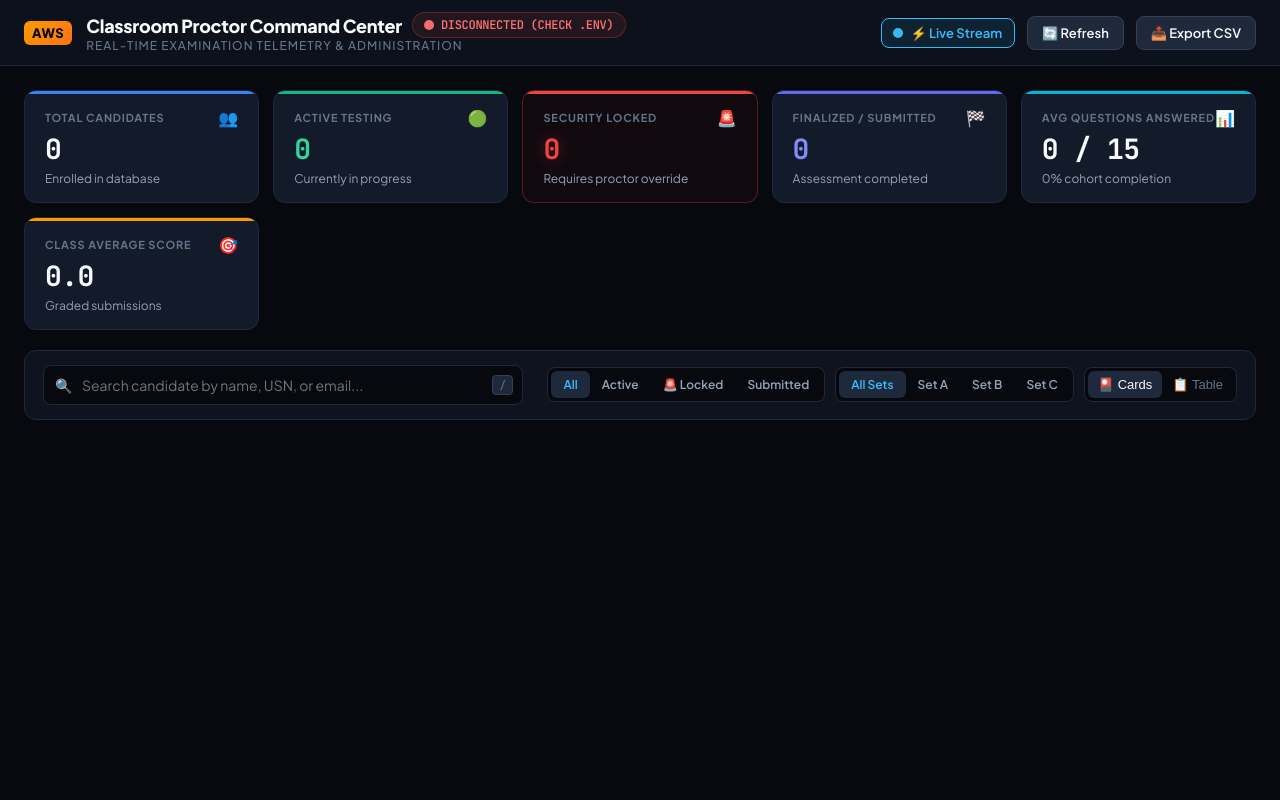
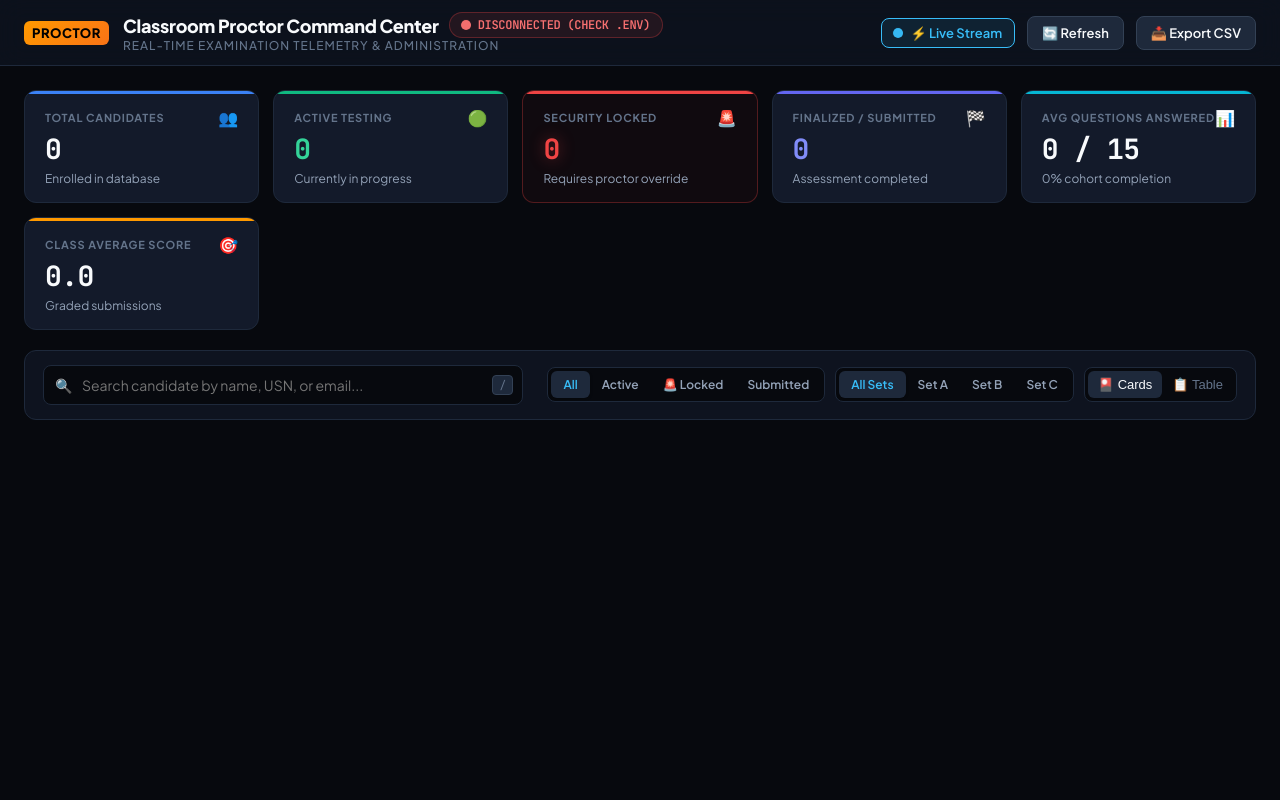
Before and after one commit to Hellf0rg0d/aws-recruitement, a FastAPI app: page / in a window 1280 px wide. Run offline with FastAPI, Linux system fonts and the light colour scheme.

Commit message:
chore(branding): sanitize references and make platform generic
- Make branding and titles generic across server, UI, command center, and scripts
- Replace org-specific titles, headers, and UI badges with neutral terms
- Make keepalive URL and Render service name configurable
- Update README with comprehensive open-source contributor instructions

```diff
--- a/command_center.py
+++ b/command_center.py
@@ -47,7 +47,9 @@ def resolve_database_url(url: str) -> str:
         if match:
             user, pwd, ref, db = match.groups()
             pooler_user = f"{user}.{ref}"
-            return f"postgresql://{pooler_user}:{pwd}@aws-0-ap-southeast-1.pooler.supabase.com:5432/{db}"
+            return f"postgresql://{pooler_user}:{pwd}@aws-0-ap-southeast-1.pooler.supabase.com:6543/{db}"
+    if "pooler.supabase.com:5432" in url:
+        url = url.replace("pooler.supabase.com:5432", "pooler.supabase.com:6543")
     return url
 
 # Load challenges configuration for scoring & audit
@@ -89,7 +91,7 @@ async def lifespan(app: FastAPI):
         logger.info("[DATABASE] Supabase PostgreSQL pool closed.")
 
 app = FastAPI(
-    title="AWS Student Builder Group — Proctoring Command Center",
+    title="Assessment Proctoring — Command Center",
     description="Real-time live classroom proctoring, candidate tracking, and security administration console.",
     version="1.0.0",
     lifespan=lifespan
@@ -159,7 +161,7 @@ async def health_check():
             logger.error(f"Health ping error: {e}")
     return {
         "status": "healthy" if connected else "degraded",
-        "service": "AWS Classroom Proctor Command Center",
+        "service": "Classroom Proctor Command Center",
         "database_connected": connected,
         "database_latency_ms": latency_ms,
         "active_pool": bool(DB_POOL)
@@ -619,7 +621,7 @@ async def serve_dashboard():
 if __name__ == "__main__":
     port = int(os.environ.get("COMMAND_CENTER_PORT", 8090))
     print(f"\n" + "="*70)
-    print(f"🚀 AWS CLASSROOM PROCTOR COMMAND CENTER")
+    print(f"🚀 CLASSROOM PROCTOR COMMAND CENTER")
     print(f"📡 Real-Time Live Mission Control is running at:")
     print(f"👉 http://localhost:{port}")
     print(f"="*70 + "\n")
--- a/index.html
+++ b/index.html
@@ -6,7 +6,7 @@
     <meta http-equiv="Cache-Control" content="no-cache, no-store, must-revalidate">
     <meta http-equiv="Pragma" content="no-cache">
     <meta http-equiv="Expires" content="0">
-    <title>AWS Student Builder Group — Technical Recruitment Test</title>
+    <title>Assessment Portal — Technical Recruitment Test</title>
     <style>
         * { box-sizing: border-box; }
 
@@ -429,7 +429,7 @@
 <div class="container">
     <div class="header">
         <div style="display: flex; align-items: center; justify-content: center; gap: 10px; flex-wrap: wrap; margin-bottom: 8px;">
-            <span class="badge" id="challengeBadge">AWS Student Builder Group</span>
+            <span class="badge" id="challengeBadge">Assessment Portal</span>
             <span id="activeSetPill" style="background: linear-gradient(135deg, #059669, #10b981); color: white; padding: 6px 16px; border-radius: 20px; font-size: 13.5px; font-weight: 800; letter-spacing: 0.5px; box-shadow: 0 4px 10px rgba(16, 185, 129, 0.25); display: inline-flex; align-items: center; gap: 6px;">
                 🎯 CURRENT SET: <strong id="activeSetName" style="font-size: 15px; text-decoration: underline;">SET A</strong>
             </span>
@@ -1905,7 +1905,7 @@
             if (detailsSetBadgeEl) detailsSetBadgeEl.innerText = setLabel;
 
             const badgeEl = document.getElementById('challengeBadge');
-            if (badgeEl) badgeEl.innerText = `${setLabel} • AWS Student Builder Group`;
+            if (badgeEl) badgeEl.innerText = `${setLabel} • Assessment Portal`;
 
             const mainTitleEl = document.getElementById('mainTitle');
             if (mainTitleEl) mainTitleEl.innerText = `Technical Recruitment Test — ${setLabel}`;
--- a/render.yaml
+++ b/render.yaml
@@ -1,6 +1,6 @@
 services:
   - type: web
-    name: aws-recruitment-test
+    name: proctoring-assessment-portal
     runtime: python
     plan: free
     region: singapore
--- a/requirements.txt
+++ b/requirements.txt
@@ -1,4 +1,4 @@
-# AWS Student Builder Group Assessment Platform
+# Assessment & Proctoring Platform
 fastapi>=0.100.0
 uvicorn[standard]>=0.23.0
 httpx>=0.24.0
--- a/scripts/view_telemetry_logs.py
+++ b/scripts/view_telemetry_logs.py
@@ -1,6 +1,6 @@
 #!/usr/bin/env python3
 """
-AWS Student Builder Group Recruitment Test — Telemetry & Audit Inspector
+Assessment & Proctoring Portal — Telemetry & Audit Inspector
 Parses JSON session audit logs or exported spreadsheets using the Python standard library.
 """
 import sys
@@ -192,7 +192,7 @@ def inspect_json(json_path):
 
     if isinstance(data, list):
         print("=" * 80)
-        print(f"AWS RECRUITMENT TEST DATABASE ({os.path.basename(json_path)})")
+        print(f"ASSESSMENT TEST DATABASE ({os.path.basename(json_path)})")
         print("=" * 80)
         print(f"Total Submissions Recorded: {len(data)}")
         if not data:
--- a/supabase_schema.sql
+++ b/supabase_schema.sql
@@ -1,5 +1,4 @@
--- ==============================================================================
--- AWS Student Builder Group — Classroom Resume Architecture (Supabase / Postgres)
+-- Assessment & Proctoring Platform — Classroom Resume Architecture (Supabase / Postgres)
 -- Run this in your Supabase SQL Editor: https://supabase.com/dashboard/project/_/sql
 -- ==============================================================================
 
--- a/templates/command_center.html
+++ b/templates/command_center.html
@@ -3,7 +3,7 @@
 <head>
     <meta charset="UTF-8">
     <meta name="viewport" content="width=device-width, initial-scale=1.0">
-    <title>AWS Classroom Proctor — Command Center</title>
+    <title>Classroom Proctor — Command Center</title>
     <link rel="preconnect" href="https://fonts.googleapis.com">
     <link rel="preconnect" href="https://fonts.gstatic.com" crossorigin>
     <link href="https://fonts.googleapis.com/css2?family=JetBrains+Mono:wght@400;600;700&family=Plus+Jakarta+Sans:wght@400;500;600;700;800&display=swap" rel="stylesheet">
@@ -28,7 +28,6 @@
             --accent-cyan-glow: rgba(6, 182, 212, 0.25);
             --accent-indigo: #6366f1;
             --accent-purple: #8b5cf6;
-            --aws-orange: #ff9900;
         }
 
         * {
@@ -983,7 +982,7 @@
     <header class="command-header">
         <div class="header-content">
             <div class="brand-section">
-                <div class="brand-badge">AWS</div>
+                <div class="brand-badge">PROCTOR</div>
                 <div>
                     <div class="brand-title">
                         Classroom Proctor Command Center
```
Also changed, not shown: README.md, 2 other files.
